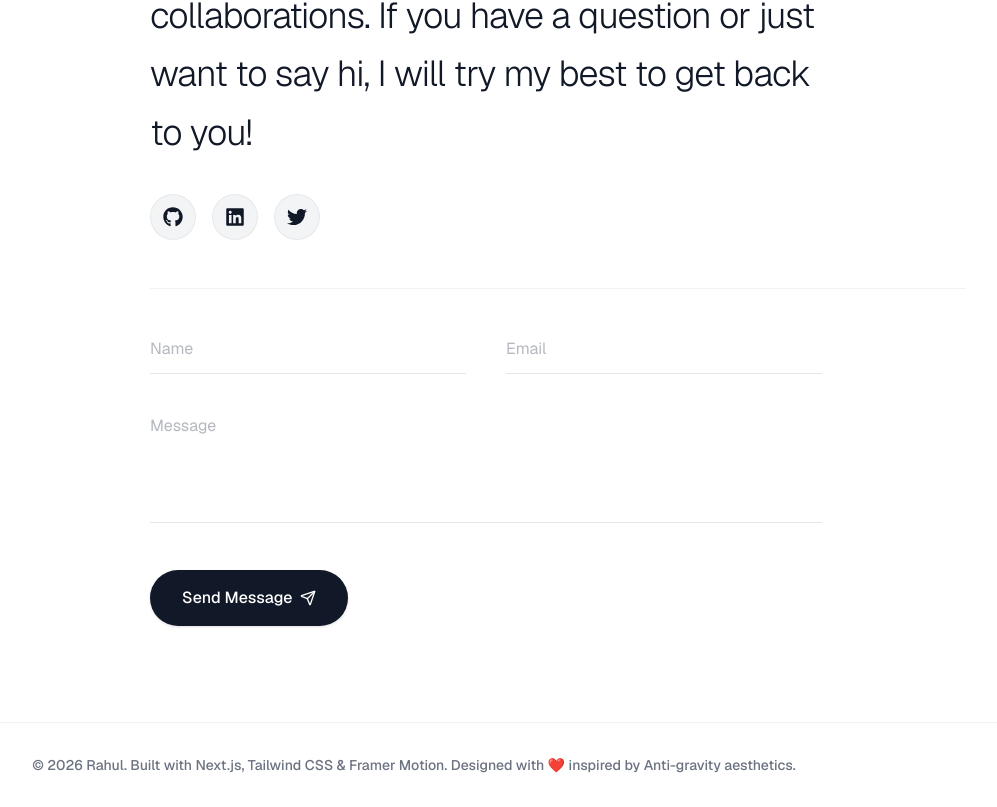
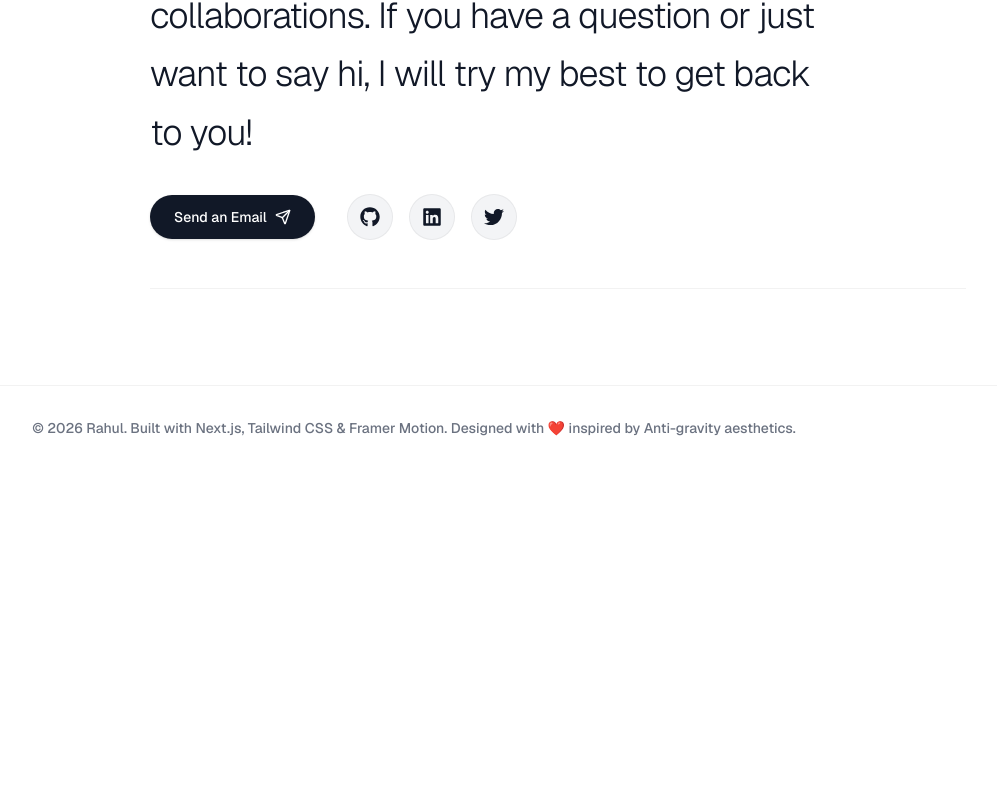
Before and after one commit to Rahulbiradar9/Rahul-Portfolio, a Next.js app: page / in a window 1280 px wide. Shown: the part 4536-5343 px from the top of the page, without its empty margins (226-1223 px from the left). After the commit the page ends 5006 px from the top, so only its background shows below. Built offline with nearby package versions, Linux system fonts and the light colour scheme.

Commit message:
removed contact part

```diff
--- a/src/components/Contact.tsx
+++ b/src/components/Contact.tsx
@@ -28,7 +28,16 @@ export function Contact() {
                 I'm always open to new opportunities and collaborations. If you have a question or just want to say hi, I will try my best to get back to you!
               </p>
 
-              <div className="flex gap-4 pt-8">
+              <div className="flex flex-col sm:flex-row gap-4 pt-8 items-start sm:items-center">
+                <a
+                  href="mailto:hello@example.com"
+                  className="px-6 py-3 bg-foreground text-background rounded-full text-sm font-medium shadow-sm hover:opacity-90 transition-opacity flex items-center gap-2"
+                >
+                  Send an Email
+                  <Send className="w-4 h-4" />
+                </a>
+
+                <div className="flex gap-4 sm:ml-4">
                   {[
                     { icon: <FaGithub size={20} className="text-foreground" />, href: "#" },
                     { icon: <FaLinkedin size={20} className="text-foreground" />, href: "#" },
@@ -45,45 +54,6 @@ export function Contact() {
                   ))}
                 </div>
               </div>
-
-            <div className="pt-12">
-              <form className="max-w-2xl space-y-10" onSubmit={(e) => e.preventDefault()}>
-                <div className="grid grid-cols-1 sm:grid-cols-2 gap-10">
-                  <div className="relative group">
-                    <input
-                      id="name"
-                      type="text"
-                      placeholder="Name"
-                      className="w-full pb-3 bg-transparent border-b border-black/10 dark:border-white/10 focus:outline-none focus:border-foreground transition-all text-foreground placeholder:text-muted-foreground/50 text-base"
-                    />
-                  </div>
-                  <div className="relative group">
-                    <input
-                      id="email"
-                      type="email"
-                      placeholder="Email"
-                      className="w-full pb-3 bg-transparent border-b border-black/10 dark:border-white/10 focus:outline-none focus:border-foreground transition-all text-foreground placeholder:text-muted-foreground/50 text-base"
-                    />
-                  </div>
-                </div>
-                <div className="relative group">
-                  <textarea
-                    id="message"
-                    rows={4}
-                    placeholder="Message"
-                    className="w-full pb-3 bg-transparent border-b border-black/10 dark:border-white/10 focus:outline-none focus:border-foreground transition-all text-foreground placeholder:text-muted-foreground/50 text-base resize-none"
-                  ></textarea>
-                </div>
-                <motion.button
-                  whileHover={{ scale: 1.02 }}
-                  whileTap={{ scale: 0.98 }}
-                  type="submit"
-                  className="px-8 py-4 bg-foreground text-background rounded-full font-medium shadow-sm hover:opacity-90 transition-opacity flex items-center gap-2"
-                >
-                  Send Message
-                  <Send className="w-4 h-4" />
-                </motion.button>
-              </form>
             </div>
 
           </div>
```
Lines whose indentation alone changed are shown as unchanged.
